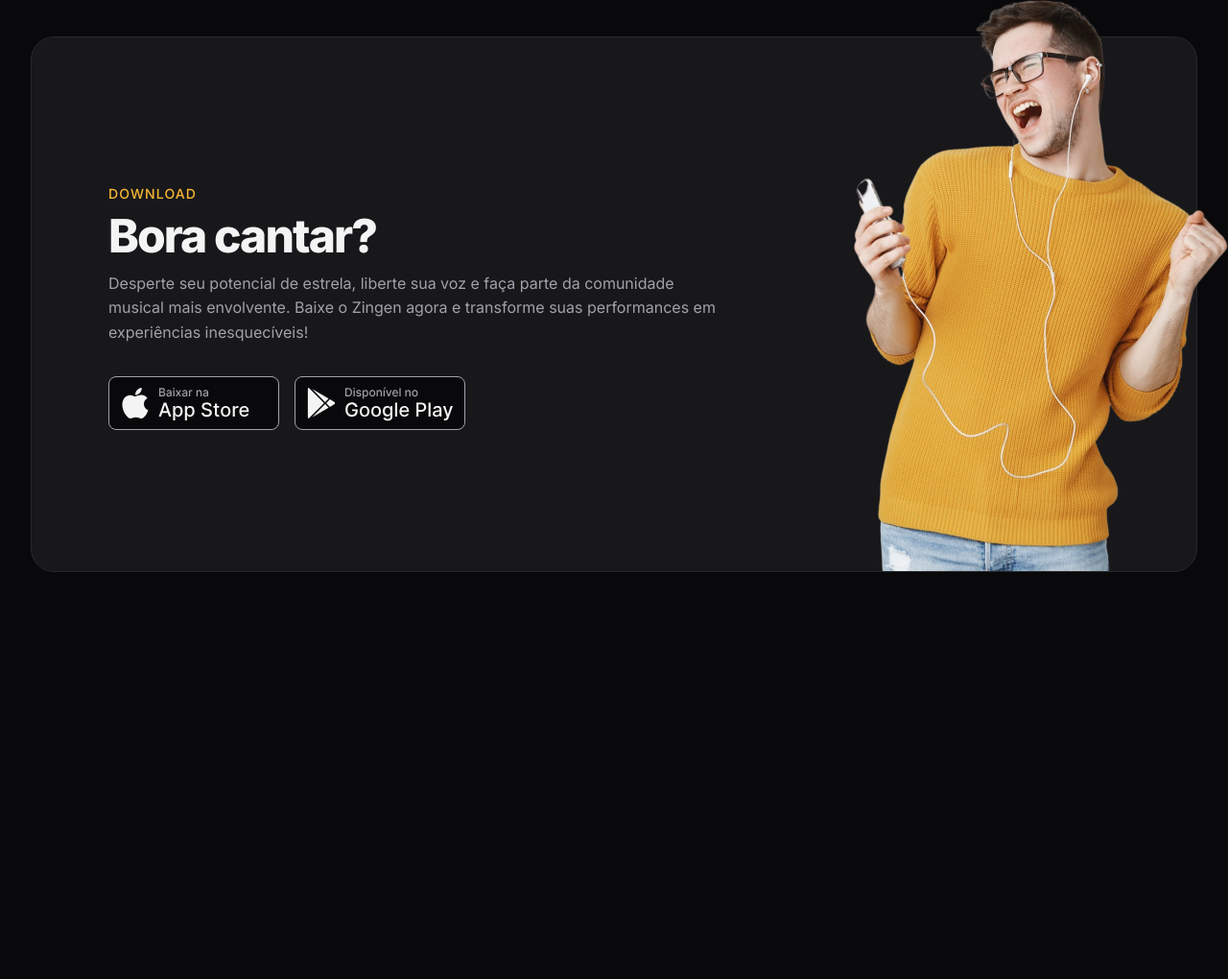
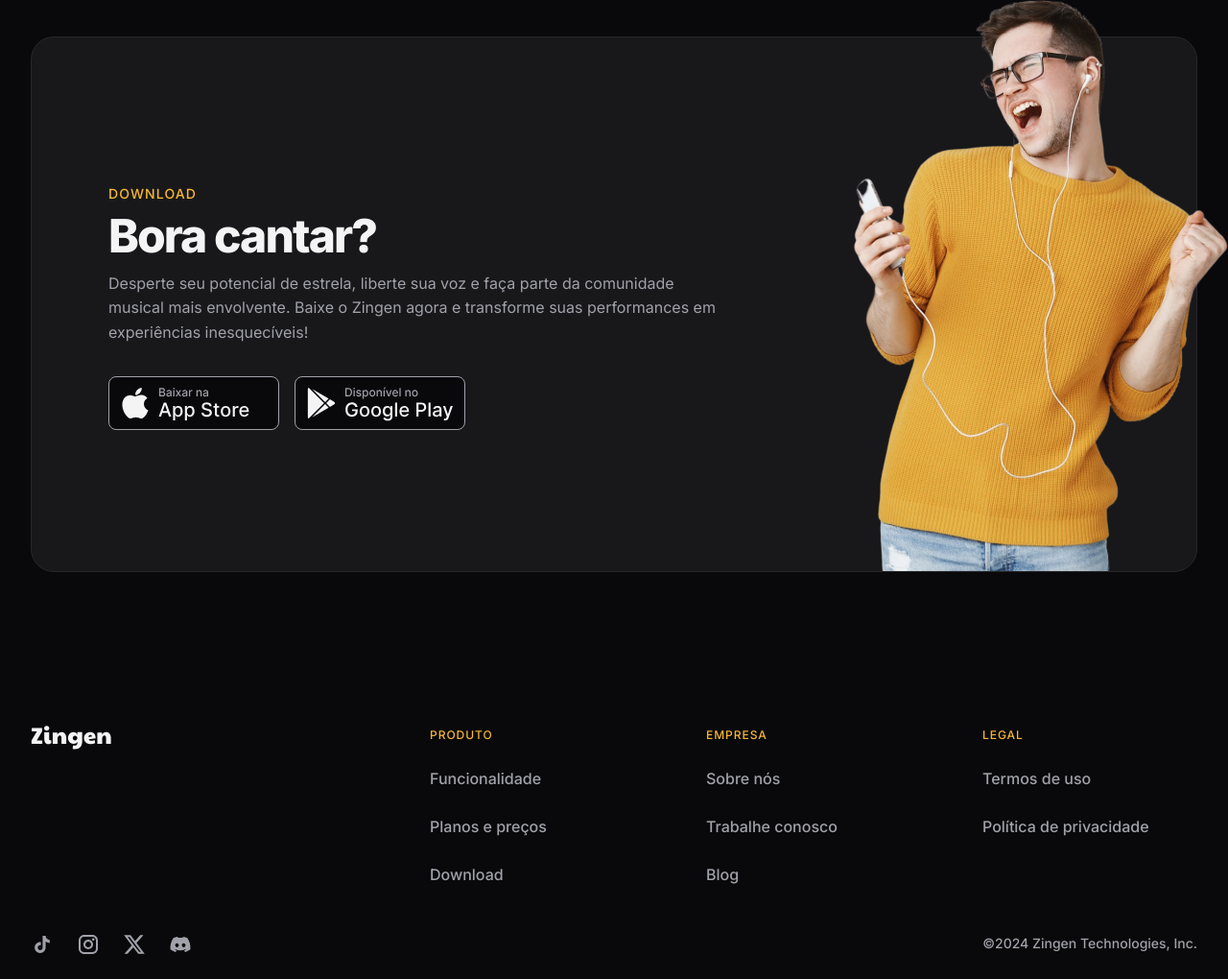
Before and after one commit to zarouniz/Projeto-Zingen, a plain HTML site: page index.html in a window 1280 px wide. Shown: the part 3240-4260 px from the top of the page at 96% size. Before the commit the page ends 3916 px from the top, so only its background shows below. Drawn offline with Linux system fonts and the light colour scheme.

Commit message:
add footer

```diff
--- a/index.html
+++ b/index.html
@@ -177,7 +177,8 @@
             <strong>Download</strong>
             <h2>Bora cantar?</h2>
           </header>
-         <p>Desperte seu potencial de estrela, liberte sua voz e faça parte da comunidade musical mais envolvente. Baixe o Zingen agora e transforme suas performances em experiências inesquecíveis!
+          <p>Desperte seu potencial de estrela, liberte sua voz e faça parte da comunidade musical mais envolvente.
+            Baixe o Zingen agora e transforme suas performances em experiências inesquecíveis!
           </p>
           <div class="buttons flex gap-1">
             <a href="#">
@@ -190,10 +191,62 @@
           </div>
 
         </div>
-          <img src="assets/rapaz-ouvindo-musica-com-fones-de-ouvido-e-cantando-no-aplicativo-de-karaoke-removebg 1.png" alt="">
+        <img src="assets/rapaz-ouvindo-musica-com-fones-de-ouvido-e-cantando-no-aplicativo-de-karaoke-removebg 1.png"
+          alt="">
       </div>
     </div>
   </section>
+  <footer>
+    <div class="container py-xl grid">
+      <section class="grid top">
+        <img src="assets/icons/logo.svg" alt="">
+        <nav class="even-columns">
+          <ul role="list" class="grid gap-1.5">
+            <li class="title">Produto</li>
+            <li>
+              <a href="#features">Funcionalidade</a>
+            </li>
+            <li>
+              <a href="#pricing">Planos e preços</a>
+            </li>
+            <li>
+              <a href="#download">Download</a>
+            </li>
+          </ul>
+          <ul role="list" class="grid gap-1.5">
+            <li class="title">Empresa</li>
+            <li>
+              <a href="#">Sobre nós</a>
+            </li>
+            <li>
+              <a href="#">Trabalhe conosco</a>
+            </li>
+            <li>
+              <a href="#">Blog</a>
+            </li>
+          </ul>
+          <ul role="list" class="grid gap-1.5">
+            <li class="title">Legal</li>
+            <li>
+              <a href="#">Termos de uso</a>
+            </li>
+            <li>
+              <a href="#">Política de privacidade</a>
+            </li>
+          </ul>
+        </nav>
+      </section>
+      <section class="bottom flex gap-1.5">
+        <div class="flex gap-1.5">
+          <a href="#" class="social" aria-label="tiktok"></a>
+          <a href="#" class="social" aria-label="instagram"></a>
+          <a href="#" class="social" aria-label="twitter"></a>
+          <a href="#" class="social" aria-label="discord"></a>
+        </div>
+        <span class="copy">©2024 Zingen Technologies, Inc.</span>
+      </section>
+    </div>
+  </footer>
 </body>
 
 </html>
--- a/styles/footer.css
+++ b/styles/footer.css
@@ -0,0 +1,60 @@
+footer {
+  color: var(--text-color-secondary);
+  font-weight: var(--fw-mid);
+
+  & .container {
+    padding-inline: 3rem;
+  }
+
+  & .container,
+  & .top {
+    gap: 3rem;
+  }
+
+  & nav.even-columns {
+    gap: 4rem;
+  }
+  & .title {
+    font-size: 0.75rem;
+    color: var(--brand-color-primary);
+    letter-spacing: 0.08em;
+    text-transform: uppercase;
+  }
+
+  & .top ul {
+    align-content: start;
+  }
+
+  & .bottom {
+    flex-wrap: wrap;
+    & > div {
+      margin-right: auto;
+    }
+
+  & span {
+    font-size: .875rem;
+  }
+
+  }
+
+  @media (width >= 80em) {
+   .container {
+    padding-inline: 0;
+    padding-bottom: 1.5rem;
+   }
+
+   & .top {
+    grid-template-columns: auto 1fr;
+    & nav {
+      margin-left: auto;
+     & ul {
+      width: 14rem;
+     }
+
+    }
+
+  }
+
+
+  }
+}
--- a/styles/global.css
+++ b/styles/global.css
@@ -47,6 +47,7 @@ html {
   color: var(--text-color-primary);
 
   overflow-x: hidden;
+  scroll-behavior: smooth;
 }
 body {
   background-color: var(--bg-color);
--- a/styles/index.css
+++ b/styles/index.css
@@ -10,3 +10,4 @@
 @import url(features.css) (width >= 80rem);
 @import url(pricing.css);
 @import url(download.css);
+@import url(footer.css);
```
Lines whose indentation alone changed are shown as unchanged.
